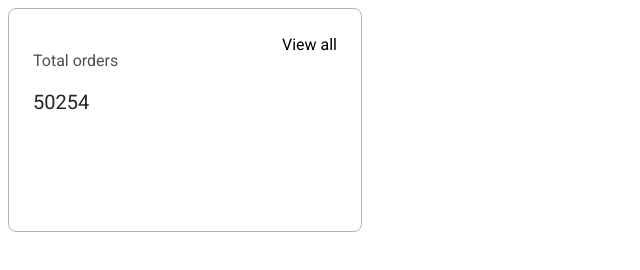
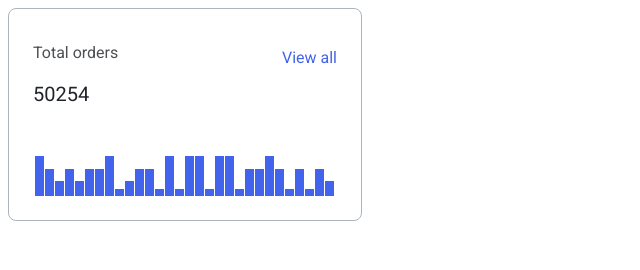
Before and after one commit to js-tasks-ru/htmlcss-20230124_kira-ismailova, a website: page 04-lection2/01-histogram/index.html in a window 1280 px wide. Shown: the whole page, without its empty margins (0-640 px from the left). Drawn offline with Linux system fonts and the light colour scheme.

Commit message:
fixed histogram

```diff
--- a/04-lection2/01-histogram/histogram.css
+++ b/04-lection2/01-histogram/histogram.css
@@ -7,7 +7,7 @@
     font-family: 'Inter';
     font-style: normal;
     line-height: 24px;
-    padding: 24px 24px 0px 24px;
+    padding: 16px 24px 24px;
 }
 
 .histogram__header {
@@ -23,6 +23,7 @@
 }
 
 .histogram__link {
+    padding-top: 21px;
     color: var(--purple-light);
 }
 
@@ -36,7 +37,7 @@
 
 .histogram__items {
     height: 50px;
-    padding-top: 39px;
+    margin-top: 39px;
     display: flex;
     justify-content: center;
     align-items: flex-end;
@@ -44,7 +45,7 @@
 
 .histogram__item {
     flex-basis: 9px;
-    margin: 1px 1px 5px 1px;
+    margin-right: 1px;
     background-color: var(--purple-light);
 }
 
--- a/assets/css/main.css
+++ b/assets/css/main.css
@@ -5,12 +5,14 @@
     --black: #212429;
     --pink: #F784AD;
     --purple: #7048E8;
+    --purple-light: #4263EB;
     --blue: #374FC7;
     --red: #F03D3E;
     --grey-1: #F8F9FA;
     --grey-2: #DDE2E5;
     --grey-3: #ACB5BD;
     --grey-4: #495057;
+
 
     --error: var(--red);
     --success: var(--blue);
```
Also changed, not shown: 04-lection2/02-skeleton/index.html (line endings or trailing spaces).
